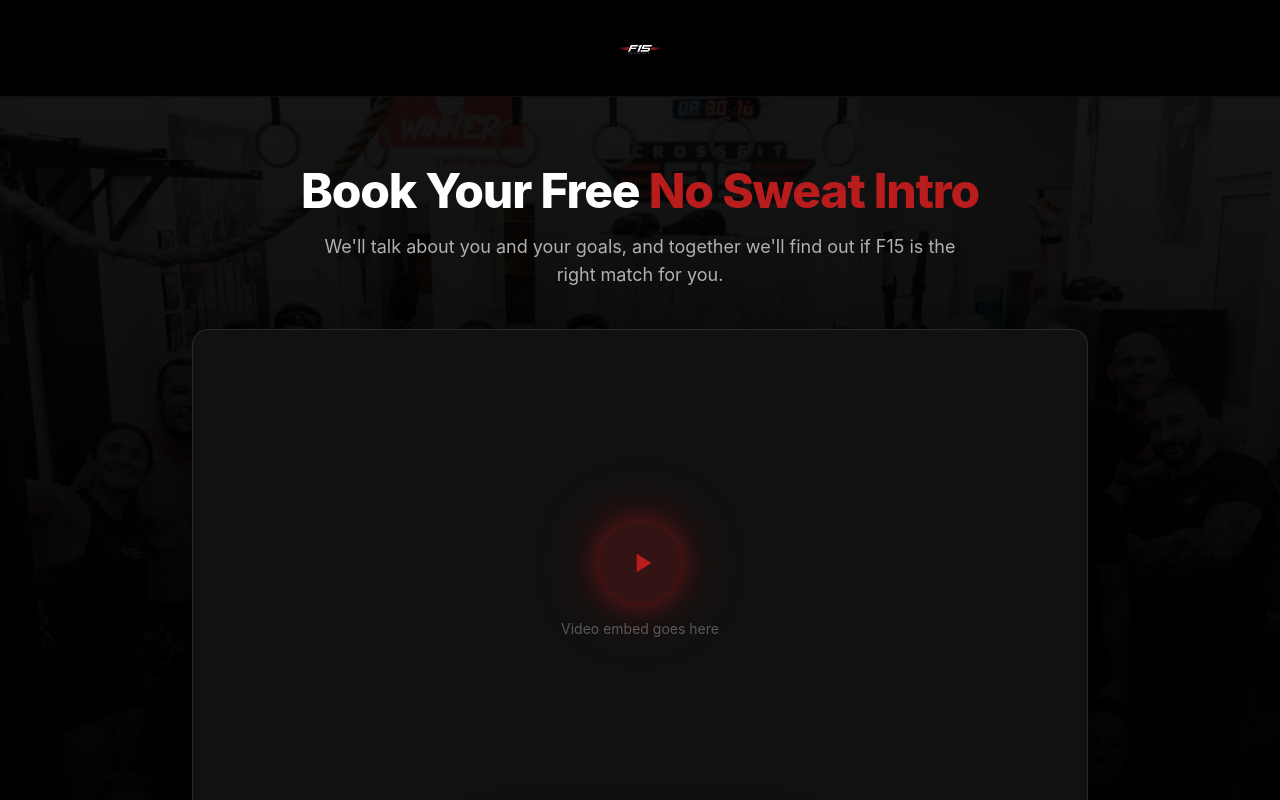
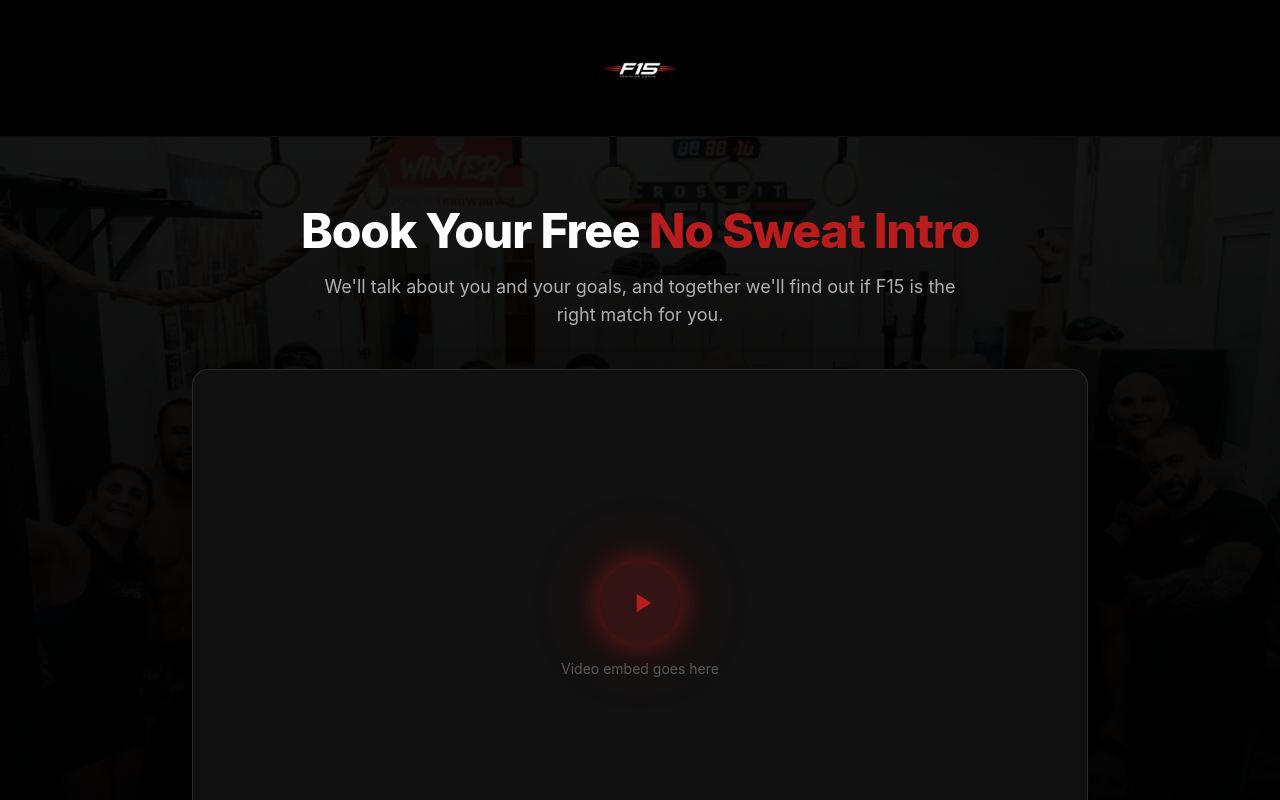
Before and after one commit to rahulj1601/crossfit-f15-landing, a Next.js app: page / in a window 1280 px wide. Shown: the top 800 px of the page. Built offline with nearby package versions, Linux system fonts and the light colour scheme.

Commit message:
Logo much bigger on / (h-20 sm:h-24)

```diff
--- a/app/page.tsx
+++ b/app/page.tsx
@@ -11,9 +11,9 @@
           <Image
             src="/images/f15-logo.png"
             alt="F15 Training Centr Logo"
-            width={200}
-            height={200}
-            className="h-12 sm:h-14 w-auto"
+            width={300}
+            height={300}
+            className="h-20 sm:h-24 w-auto"
           />
         </div>
       </header>
@@ -274,9 +274,9 @@
           <Image
             src="/images/f15-logo.png"
             alt="F15 Training Centr Logo"
-            width={120}
-            height={35}
-            className="h-4 w-auto mx-auto opacity-40 mb-3"
+            width={200}
+            height={200}
+            className="h-14 w-auto mx-auto opacity-40 mb-3"
           />
           <p className="text-[#404040] text-[10px] leading-relaxed max-w-lg mx-auto">
             This site is not a part of the Facebook website or Facebook Inc. Additionally, this site is not endorsed by Facebook in any way. Facebook is a trademark of Facebook, Inc.
```
